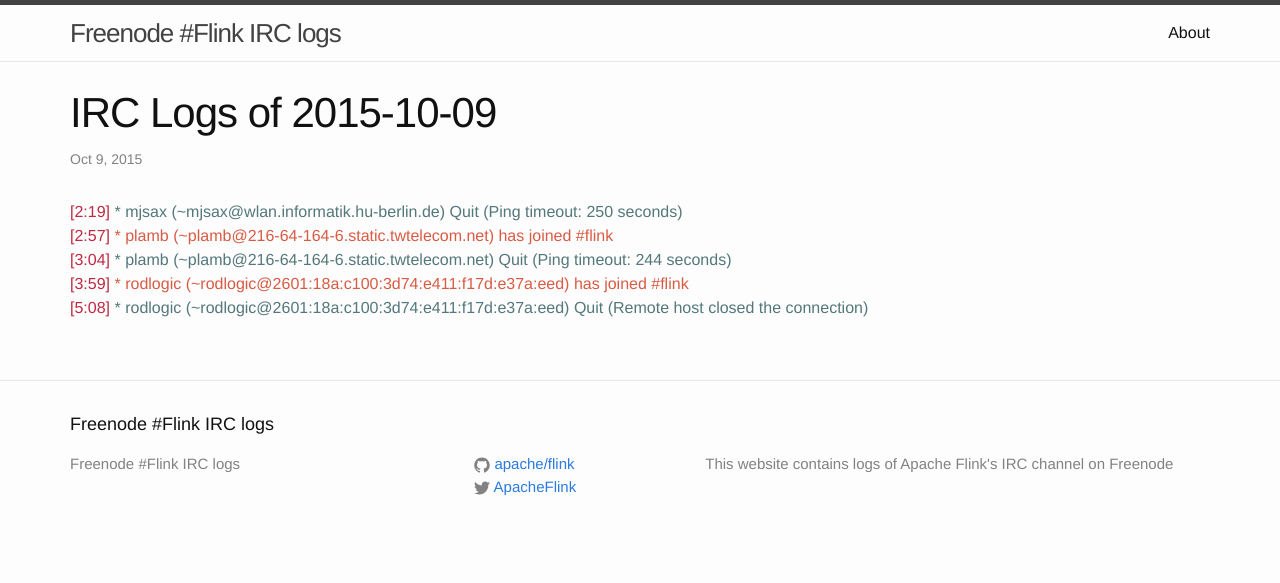
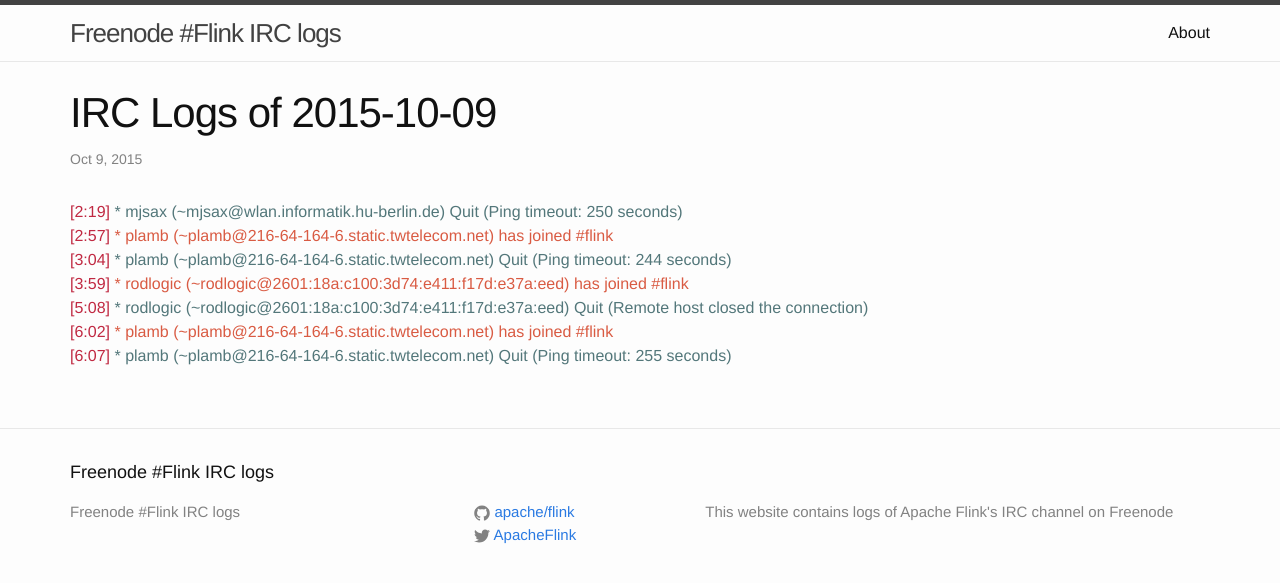
Before and after one commit to flink-irc-logs/flink-irc-logs.github.io, a Jekyll site: the page built from _posts/2015-10-09-logs.markdown, in a window 1280 px wide. Shown: the top 583 px of the page. Built offline with Jekyll 4.4.1, drawn with Linux system fonts in a browser that asks for light colours.

Commit message:
Update of the logs on Fri Oct  9 07:24:48 CEST 2015

```diff
--- a/_posts/2015-10-09-logs.markdown
+++ b/_posts/2015-10-09-logs.markdown
@@ -9,3 +9,5 @@
 <span class="irc-date">[3:04]</span> <span class="irc-navy">* plamb (~plamb@216-64-164-6.static.twtelecom.net) Quit (Ping timeout: 244 seconds)</span><br />
 <span class="irc-date">[3:59]</span> <span class="irc-green">* rodlogic (~rodlogic@2601:18a:c100:3d74:e411:f17d:e37a:eed) has joined #flink</span><br />
 <span class="irc-date">[5:08]</span> <span class="irc-navy">* rodlogic (~rodlogic@2601:18a:c100:3d74:e411:f17d:e37a:eed) Quit (Remote host closed the connection)</span><br />
+<span class="irc-date">[6:02]</span> <span class="irc-green">* plamb (~plamb@216-64-164-6.static.twtelecom.net) has joined #flink</span><br />
+<span class="irc-date">[6:07]</span> <span class="irc-navy">* plamb (~plamb@216-64-164-6.static.twtelecom.net) Quit (Ping timeout: 255 seconds)</span><br />
```
